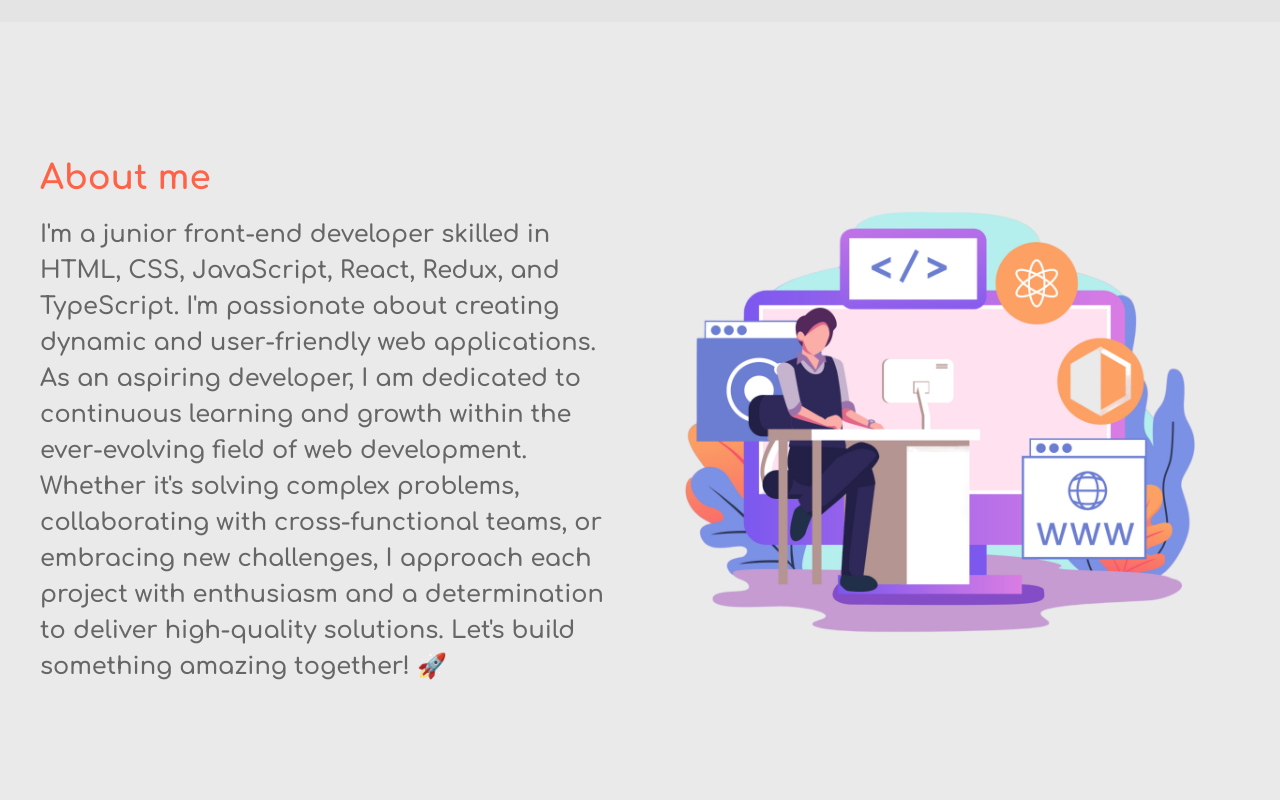
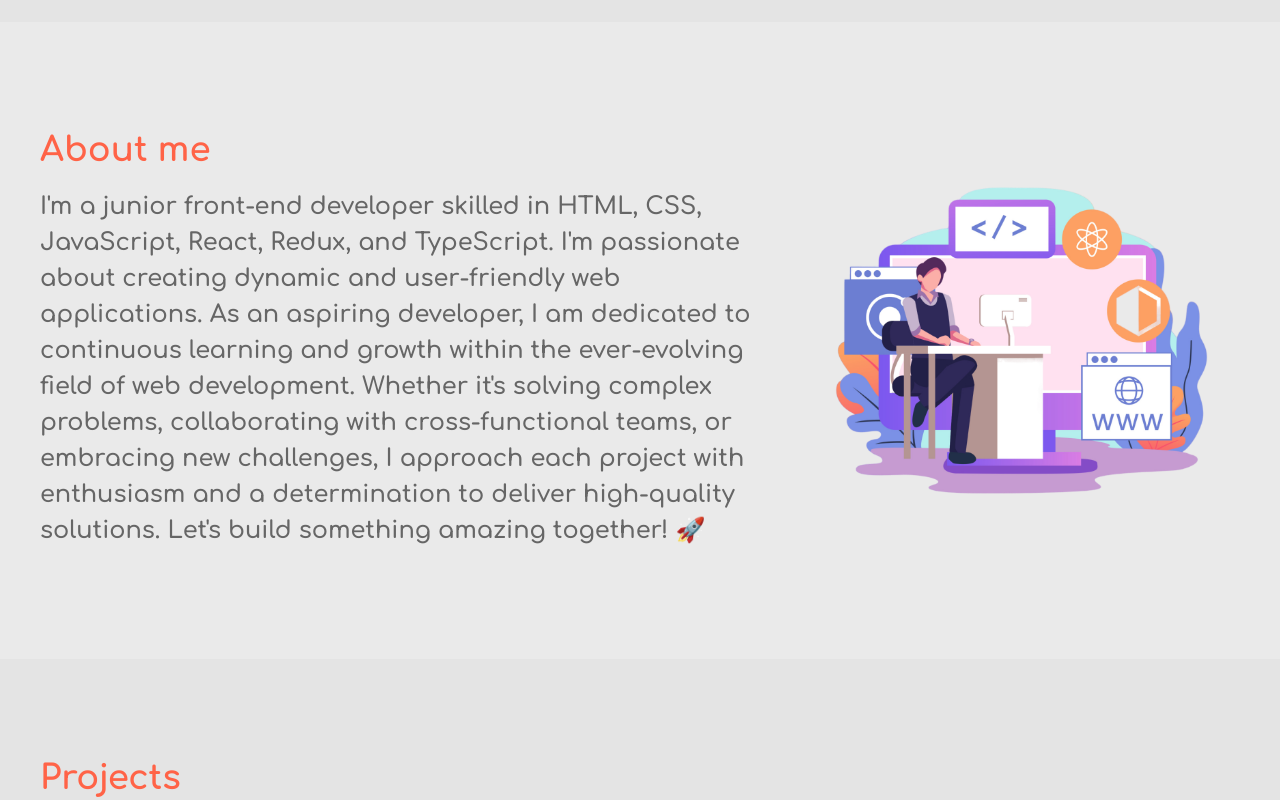
Before and after one commit to HiImMars/rostyslav-fedorenko-portfolio, a React (Create React App) app: page / in a window 1280 px wide. Shown: the part 800-1600 px from the top of the page. Built offline with nearby package versions, Linux system fonts and the light colour scheme.

Commit message:
framer motion, aos and smooth scroll

```diff
--- a/package.json
+++ b/package.json
@@ -6,6 +6,8 @@
     "@testing-library/jest-dom": "^5.17.0",
     "@testing-library/react": "^13.4.0",
     "@testing-library/user-event": "^13.5.0",
+    "aos": "^2.3.4",
+    "framer-motion": "^10.17.4",
     "gltfjsx": "^6.2.16",
     "normalize.css": "^8.0.1",
     "react": "^18.2.0",
--- a/src/components/About/About.jsx
+++ b/src/components/About/About.jsx
@@ -1,12 +1,47 @@
 import React from "react";
 import css from "./About.module.css";
+import { motion } from "framer-motion";
 
 const About = () => {
+  const rightSlide = {
+    hidden: {
+      opacity: 0,
+      x: -100, // right
+    },
+    visible: {
+      opacity: 1,
+      x: 0,
+      transition: {
+        duration: 0.6,
+      },
+    },
+  };
+
+  const leftSlide = {
+    hidden: {
+      opacity: 0,
+      x: 100, // left
+    },
+    visible: {
+      opacity: 1,
+      x: 0,
+      transition: {
+        duration: 0.6,
+      },
+    },
+  };
+
   return (
     <section className={css.about} id="about">
       <div className="container">
         <div className={css.contentWrapper}>
-          <div className={css.textWrapper}>
+          {/* <div className={css.textWrapper}> */}
+          <motion.div
+            className={css.textWrapper}
+            initial="hidden"
+            animate="visible"
+            variants={rightSlide}
+          >
             <h2 className={css.title}>About me</h2>
             <p className={css.desc}>
               I'm a junior front-end developer skilled in HTML, CSS, JavaScript,
@@ -19,13 +54,21 @@
               and a determination to deliver high-quality solutions. Let's build
               something amazing together! 🚀
             </p>
-          </div>
-          <img
-            src="/images/about-me.png"
-            alt="about me"
+          </motion.div>
+          {/* </div> */}
+          <motion.div
             className={css.image}
-            width="300px"
-          />
+            initial="hidden"
+            animate="visible"
+            variants={leftSlide}
+          >
+            <img
+              src="/images/about-me.png"
+              alt="about me"
+              className={css.image}
+              width="300px"
+            />
+          </motion.div>
         </div>
       </div>
     </section>
--- a/src/components/Header/Header.jsx
+++ b/src/components/Header/Header.jsx
@@ -27,11 +27,28 @@
     setMenuOpen(!menuOpen);
   };
 
+  const handleSmoothScroll = (event, link = "#home") => {
+    event.preventDefault();
+
+    const targetElement = document.querySelector(link);
+    window.scrollTo({
+      top:
+        targetElement.offsetTop - document.querySelector("header").offsetHeight,
+      behavior: "smooth",
+    });
+
+    setMenuOpen(false);
+  };
+
   return (
     <header className={css.header}>
       <div className="container">
         <nav className={css.nav}>
-          <a href="#home" className={css.name}>
+          <a
+            href="#home"
+            className={css.name}
+            onClick={(event) => handleSmoothScroll(event)}
+          >
             Rostyslav
           </a>
 
@@ -44,7 +61,11 @@
           <ul className={`${css.list} ${menuOpen && css.open}`}>
             {navlinks.map((item, idx) => (
               <li key={idx} className={css.item}>
-                <a href={item.link} className={css.link}>
+                <a
+                  href={item.link}
+                  className={css.link}
+                  onClick={(event) => handleSmoothScroll(event, item.link)}
+                >
                   {item.name}
                 </a>
               </li>
--- a/src/components/Hero/Hero.jsx
+++ b/src/components/Hero/Hero.jsx
@@ -2,12 +2,30 @@
 import css from "./Hero.module.css";
 import { FaLinkedin } from "react-icons/fa6";
 import { FaGithub } from "react-icons/fa";
+import { motion } from "framer-motion";
 
 const Hero = () => {
+  const slideVariants = {
+    hidden: { opacity: 0, x: 100 },
+    visible: {
+      opacity: 1,
+      x: 0,
+      transition: {
+        duration: 0.6,
+      },
+    },
+  };
+
   return (
     <section className="hero" id="home">
       <div className={"container"}>
-        <div className={css.wrapper}>
+        {/* <div className={css.wrapper}> */}
+        <motion.div
+          className={css.wrapper}
+          initial="hidden"
+          animate="visible"
+          variants={slideVariants}
+        >
           <div className={css.devImageWrapper}>
             <img
               src="/images/dev-photo.png"
@@ -42,7 +60,8 @@
               </li>
             </ul>
           </div>
-        </div>
+        </motion.div>
+        {/* </div> */}
 
         <div className={css.techStackContainer}>
           <p className={css.techStackText}>Tech Stack</p>
--- a/src/components/Projects/Projects.jsx
+++ b/src/components/Projects/Projects.jsx
@@ -2,6 +2,10 @@
 import { FaGithub } from "react-icons/fa";
 import { BiLinkExternal } from "react-icons/bi";
 import css from "./Projects.module.css";
+import AOS from "aos";
+import "aos/dist/aos.css";
+
+AOS.init();
 
 const Projects = () => {
   return (
@@ -10,7 +14,7 @@
         <h2 className={css.title}>Projects</h2>
         <ul className={css.projectList}>
           {/* 1 */}
-          <li className={css.projectItem}>
+          <li className={css.projectItem} data-aos="fade-right">
             <a
               href="https://hiimmars.github.io/admin-dashboard/"
               target="_blank"
@@ -70,7 +74,7 @@
             </div>
           </li>
           {/* 2 */}
-          <li className={css.projectItem}>
+          <li className={css.projectItem} data-aos="fade-left">
             <div className={css.descriptionWrapper}>
               <h3 className={css.projectName}>CryptoVerse</h3>
               <p className={css.projectDescription}>
@@ -129,7 +133,7 @@
             </a>
           </li>
           {/* 3 */}
-          <li className={css.projectItem}>
+          <li className={css.projectItem} data-aos="fade-right">
             <a
               href="https://natalikoyani.github.io/Team_10/"
               target="_blank"
@@ -189,7 +193,7 @@
             </div>
           </li>
           {/* 4 */}
-          <li className={css.projectItem}>
+          <li className={css.projectItem} data-aos="fade-left">
             <div className={css.descriptionWrapper}>
               <h3 className={css.projectName}>Simply Chocolate</h3>
               <p className={css.projectDescription}>
@@ -248,7 +252,7 @@
             </a>
           </li>
           {/* 5 */}
-          <li className={css.projectItem}>
+          <li className={css.projectItem} data-aos="fade-right">
             <a
               href="https://hiimmars.github.io/goit-markup-hw-07/"
               target="_blank"
--- a/src/index.css
+++ b/src/index.css
@@ -66,3 +66,8 @@
 section.hero {
   padding-top: 140px;
 }
+
+.fly-in {
+  transform: rotate(-30deg) scale(0.5);
+  transition: transform 0.5s ease-in-out;
+}
```
Also changed, not shown: 1 other file (tests, documents, lock files or other folders).
